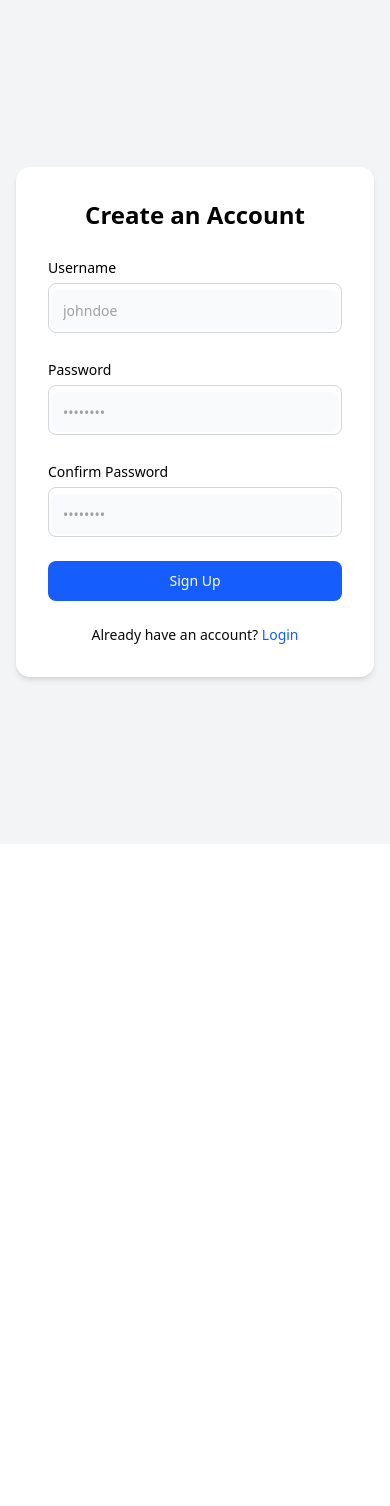
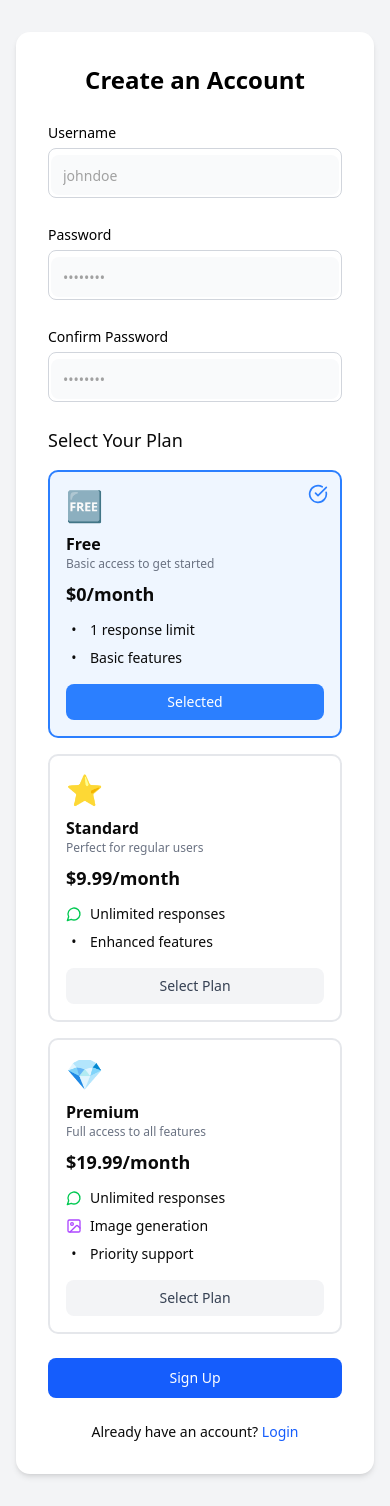
Before and after one commit to N-I-B-M-KOLLO/frontend-herb-ai, a Next.js app: page /signup in a window 390 px wide. Before the commit the page ends 844 px from the top, so only its background shows below. Built offline with nearby package versions, Linux system fonts and the light colour scheme; no server answers.

Commit message:
blah blah

```diff
--- a/src/app/login/page.tsx
+++ b/src/app/login/page.tsx
@@ -1,12 +1,10 @@
 /* eslint-disable react/no-unescaped-entities */
 "use client";
-
 import React, { useState, useEffect } from "react";
 import { useRouter } from "next/navigation";
 import Link from "next/link";
 import { useMutation } from "@tanstack/react-query";
 import toast from "react-hot-toast";
-
 import { Input } from "@/components/ui/input";
 import { Label } from "@/components/ui/label";
 import { Button } from "@/components/ui/button";
@@ -16,15 +14,40 @@ import { authService } from "@/lib/api";
 export default function Login() {
   const [username, setUsername] = useState("");
   const [password, setPassword] = useState("");
+  const [isVerifying, setIsVerifying] = useState(true);
   const router = useRouter();
 
-  const { setToken, setUser, isAuthenticated } = useAuthStore();
+  const { setToken, setUser, isAuthenticated, logout } = useAuthStore();
 
+  // Verify token on mount
   useEffect(() => {
-    if (isAuthenticated) {
+    const verifyToken = async () => {
+      try {
+        // Only proceed if there's a stored token
+        if (isAuthenticated) {
+          // Verify the token is still valid by fetching user data
+          await authService.getCurrentUser();
+          // If successful, the token is valid
+        }
+      // eslint-disable-next-line @typescript-eslint/no-unused-vars
+      } catch (error) {
+        // If token validation fails, log the user out
+        logout();
+        toast.error("Session expired, please login again");
+      } finally {
+        setIsVerifying(false);
+      }
+    };
+
+    verifyToken();
+  }, [isAuthenticated, logout]);
+
+  // Only redirect after verification is complete
+  useEffect(() => {
+    if (!isVerifying && isAuthenticated) {
       router.push("/dashboard");
     }
-  }, [isAuthenticated, router]);
+  }, [isVerifying, isAuthenticated, router]);
 
   // React Query mutation for login
   const loginMutation = useMutation({
@@ -33,13 +56,11 @@ export default function Login() {
     onSuccess: async (data) => {
       setToken(data.access_token);
 
-
       try {
         const userData = await authService.getCurrentUser();
         setUser(userData);
 
         toast.success("Login successful!");
-
 
         if (userData.is_admin) {
           router.push("/admin-dash/admin-dashboard");
@@ -61,6 +82,17 @@ export default function Login() {
     e.preventDefault();
     loginMutation.mutate({ username, password });
   };
+
+  // Show loading state while verifying token
+  if (isVerifying) {
+    return (
+      <div className="flex min-h-screen items-center justify-center bg-gray-100 dark:bg-zinc-900">
+        <div className="text-center">
+          <p className="text-lg">Verifying session...</p>
+        </div>
+      </div>
+    );
+  }
 
   return (
     <div className="flex min-h-screen items-center justify-center bg-gray-100 dark:bg-zinc-900 px-4">
--- a/src/app/signup/page.tsx
+++ b/src/app/signup/page.tsx
@@ -1,33 +1,31 @@
 "use client";
-
 import React, { useState, useEffect } from "react";
 import { useRouter } from "next/navigation";
 import Link from "next/link";
 import { useMutation } from "@tanstack/react-query";
 import toast from "react-hot-toast";
-
 import { Input } from "@/components/ui/input";
 import { Label } from "@/components/ui/label";
 import { Button } from "@/components/ui/button";
 import { useAuthStore } from "@/store/useAuthStore";
 import { authService } from "@/lib/api";
+import { PlanSelection, PlanType } from "@/components/ui/PlanSelection";
 
 export default function Signup() {
   const [username, setUsername] = useState("");
   const [password, setPassword] = useState("");
   const [confirmPassword, setConfirmPassword] = useState("");
   const [passwordError, setPasswordError] = useState("");
+  const [selectedPlan, setSelectedPlan] = useState<PlanType>("free");
 
   const router = useRouter();
   const { isAuthenticated } = useAuthStore();
-
 
   useEffect(() => {
     if (isAuthenticated) {
       router.push("/dashboard");
     }
   }, [isAuthenticated, router]);
-
 
   useEffect(() => {
     if (confirmPassword && password !== confirmPassword) {
@@ -39,7 +37,7 @@ export default function Signup() {
 
   // React Query mutation for signup
   const signupMutation = useMutation({
-    mutationFn: (userData: { username: string; password: string }) =>
+    mutationFn: (userData: { username: string; password: string; plan: PlanType }) =>
       authService.register(userData),
     onSuccess: () => {
       toast.success("Account created successfully!");
@@ -59,16 +57,23 @@ export default function Signup() {
       return;
     }
 
-    signupMutation.mutate({ username, password });
+    signupMutation.mutate({ username, password, plan: selectedPlan });
+  };
+
+  const handlePlanChange = (plan: PlanType) => {
+    setSelectedPlan(plan);
   };
 
   return (
-    <div className="flex min-h-screen items-center justify-center bg-gray-100 dark:bg-zinc-900 px-4">
+    <div className="flex min-h-screen items-center justify-center bg-gray-100 dark:bg-zinc-900 px-4 py-8">
       <form
         onSubmit={handleSubmit}
-        className="w-full max-w-sm space-y-6 rounded-xl bg-white dark:bg-zinc-800 p-8 shadow-md dark:shadow-xl"
+        className="w-full max-w-3xl space-y-6 rounded-xl bg-white dark:bg-zinc-800 p-8 shadow-md dark:shadow-xl"
       >
         <h2 className="text-2xl font-bold text-center text-black dark:text-white">Create an Account</h2>
+
+        <div className="grid gap-6 md:grid-cols-2">
+          <div className="space-y-6">
             <div>
               <Label htmlFor="username">Username</Label>
               <Input
@@ -108,6 +113,13 @@ export default function Signup() {
                 <p className="text-red-500 text-sm mt-1">{passwordError}</p>
               )}
             </div>
+          </div>
+
+          <div className="md:border-l md:pl-6">
+            <PlanSelection selectedPlan={selectedPlan} onPlanChange={handlePlanChange} />
+          </div>
+        </div>
+
         <Button
           type="submit"
           className="w-full"
@@ -115,6 +127,7 @@ export default function Signup() {
         >
           {signupMutation.isPending ? "Creating Account..." : "Sign Up"}
         </Button>
+
         <div className="text-center text-sm">
           Already have an account?{" "}
           <Link href="/login" className="text-blue-600 hover:underline">
--- /dev/null
+++ b/src/components/ui/PlanSelection.tsx
@@ -0,0 +1,109 @@
+"use client";
+
+import React from "react";
+import { CheckCircle, Image, MessageCircle } from "lucide-react";
+
+export type PlanType = "free" | "standard" | "premium";
+
+interface PlanSelectionProps {
+  selectedPlan: PlanType;
+  onPlanChange: (plan: PlanType) => void;
+}
+
+export function PlanSelection({ selectedPlan, onPlanChange }: PlanSelectionProps) {
+  const plans = [
+    {
+      id: "free",
+      name: "Free",
+      description: "Basic access to get started",
+      price: "$0/month",
+      features: ["1 response limit", "Basic features"],
+      icon: "🆓",
+    },
+    {
+      id: "standard",
+      name: "Standard",
+      description: "Perfect for regular users",
+      price: "$9.99/month",
+      features: ["Unlimited responses", "Enhanced features"],
+      icon: "⭐",
+    },
+    {
+      id: "premium",
+      name: "Premium",
+      description: "Full access to all features",
+      price: "$19.99/month",
+      features: ["Unlimited responses", "Image generation", "Priority support"],
+      icon: "💎",
+    },
+  ];
+
+  return (
+    <div className="space-y-4">
+      <h3 className="text-lg font-medium">Select Your Plan</h3>
+      <div className="grid grid-cols-1 md:grid-cols-3 gap-4">
+        {plans.map((plan) => (
+          <div
+            key={plan.id}
+            onClick={() => onPlanChange(plan.id as PlanType)}
+            className={`
+              relative cursor-pointer rounded-lg border-2 p-4 transition-all
+              ${
+                selectedPlan === plan.id
+                  ? "border-blue-500 bg-blue-50 dark:bg-blue-900/20"
+                  : "border-gray-200 dark:border-gray-700 hover:border-gray-300 dark:hover:border-gray-600"
+              }
+            `}
+          >
+            {selectedPlan === plan.id && (
+              <CheckCircle className="absolute top-3 right-3 h-5 w-5 text-blue-500" />
+            )}
+            <div className="text-3xl mb-2">{plan.icon}</div>
+            <h4 className="font-bold">{plan.name}</h4>
+            <p className="text-xs text-gray-500 dark:text-gray-400">{plan.description}</p>
+            <p className="text-lg font-bold mt-2">{plan.price}</p>
+            <div className="mt-3 space-y-2">
+              {plan.features.map((feature, idx) => (
+                <div key={idx} className="flex items-center text-sm">
+                  {feature.includes("Unlimited") && (
+                    <MessageCircle className="h-4 w-4 mr-2 text-green-500" />
+                  )}
+                  {feature.includes("Image") && (
+                    <Image className="h-4 w-4 mr-2 text-purple-500" />
+                  )}
+                  {!feature.includes("Unlimited") && !feature.includes("Image") && (
+                    <div className="h-4 w-4 mr-2 flex items-center justify-center">•</div>
+                  )}
+                  <span>{feature}</span>
+                </div>
+              ))}
+            </div>
+            <div className="mt-4">
+              <input
+                type="radio"
+                id={`plan-${plan.id}`}
+                name="plan"
+                className="sr-only"
+                checked={selectedPlan === plan.id}
+                onChange={() => onPlanChange(plan.id as PlanType)}
+              />
+              <label
+                htmlFor={`plan-${plan.id}`}
+                className={`
+                  block w-full rounded-md py-2 text-center text-sm font-medium
+                  ${
+                    selectedPlan === plan.id
+                      ? "bg-blue-500 text-white"
+                      : "bg-gray-100 text-gray-700 dark:bg-gray-700 dark:text-gray-300"
+                  }
+                `}
+              >
+                {selectedPlan === plan.id ? "Selected" : "Select Plan"}
+              </label>
+            </div>
+          </div>
+        ))}
+      </div>
+    </div>
+  );
+}
--- a/src/lib/api.ts
+++ b/src/lib/api.ts
@@ -10,6 +10,7 @@ export const api = axios.create({
   },
 });
 
+// Add request interceptor to attach token to every request
 api.interceptors.request.use((config) => {
   const token = useAuthStore.getState().token;
   if (token) {
@@ -17,6 +18,24 @@ api.interceptors.request.use((config) => {
   }
   return config;
 });
+
+// Add response interceptor to handle token expiration
+api.interceptors.response.use(
+  (response) => response,
+  (error) => {
+    // Handle 401 Unauthorized errors (expired tokens)
+    if (error.response && error.response.status === 401) {
+      // Clear auth state
+      useAuthStore.getState().logout();
+
+      // Redirect to login if we're in a browser environment
+      if (typeof window !== 'undefined') {
+        window.location.href = '/login';
+      }
+    }
+    return Promise.reject(error);
+  }
+);
 
 export const authService = {
   login: async (username: string, password: string) => {
@@ -47,4 +66,19 @@ export const authService = {
     const response = await api.get('/regular/dashboard/');
     return response.data;
   },
+
+  // Verify token is still valid
+  verifyToken: async () => {
+    const token = useAuthStore.getState().token;
+    if (!token) return false;
+
+    try {
+      await api.get('/users/me/');
+      return true;
+    // eslint-disable-next-line @typescript-eslint/no-unused-vars
+    } catch (error) {
+      useAuthStore.getState().logout();
+      return false;
+    }
+  },
 };
--- a/src/store/useAuthStore.ts
+++ b/src/store/useAuthStore.ts
@@ -1,6 +1,5 @@
-
 import { create } from 'zustand';
-import { persist } from 'zustand/middleware';
+import { persist, createJSONStorage } from 'zustand/middleware';
 
 interface User {
   id: number;
@@ -15,6 +14,7 @@ interface AuthState {
   setToken: (token: string) => void;
   setUser: (user: User) => void;
   logout: () => void;
+  clearStorage: () => void;
 }
 
 export const useAuthStore = create<AuthState>()(
@@ -26,9 +26,19 @@ export const useAuthStore = create<AuthState>()(
       setToken: (token) => set({ token, isAuthenticated: !!token }),
       setUser: (user) => set({ user }),
       logout: () => set({ token: null, user: null, isAuthenticated: false }),
+      clearStorage: () => set({ token: null, user: null, isAuthenticated: false }),
     }),
     {
       name: 'auth-storage',
+      storage: createJSONStorage(() => localStorage),
+
+      version: 1,
+
+      partialize: (state) => ({
+        token: state.token,
+        user: state.user,
+        isAuthenticated: state.isAuthenticated,
+      }),
     }
   )
 );
```
Lines whose indentation alone changed are shown as unchanged.
